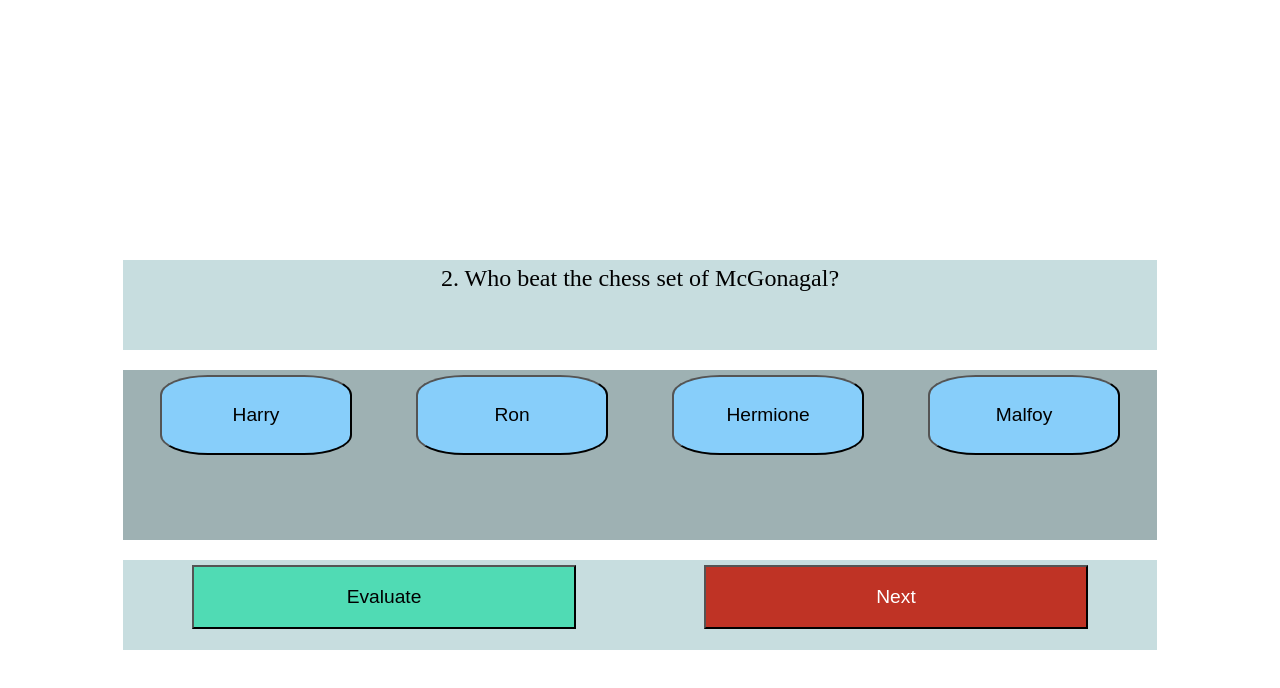
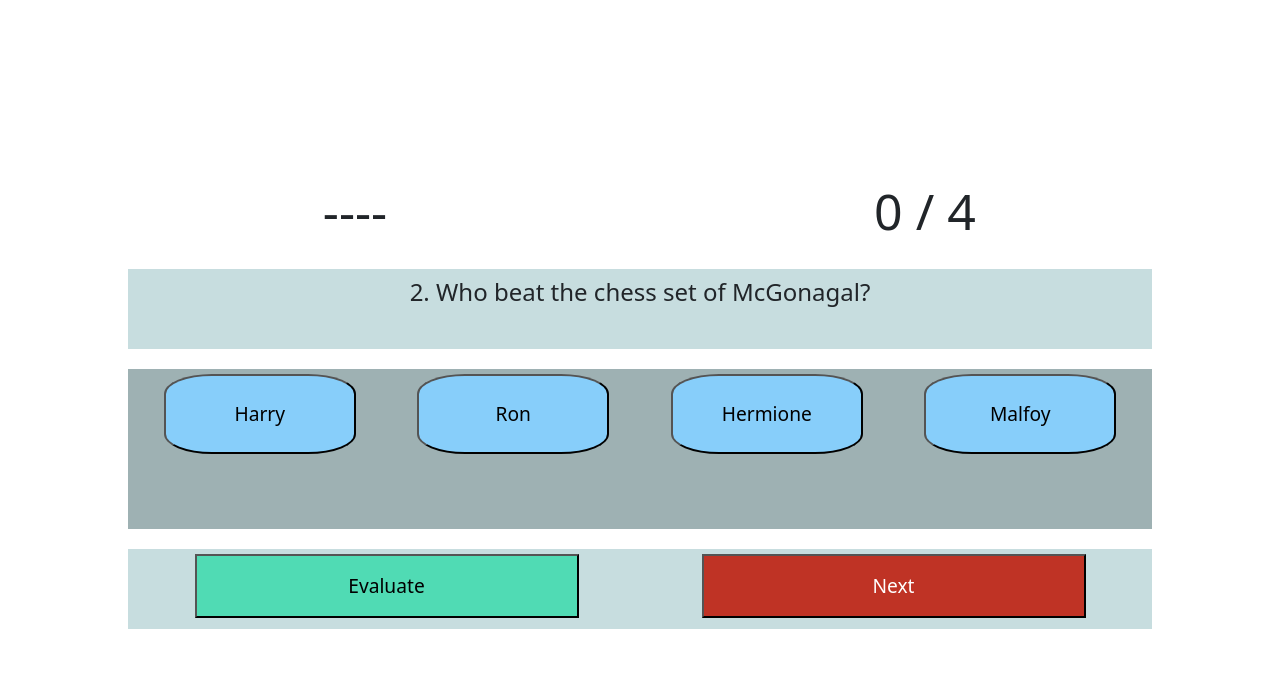
Before and after one commit to sultanhusnoo/practise_js, a plain HTML site: page practise_quiz_1/index.html in a window 1280 px wide. Both pictures are taken after a click on the button "Next". Drawn offline with nearby package versions, Linux system fonts and the light colour scheme.

Commit message:
Quiz with score listed

```diff
--- a/practise_quiz_1/index.html
+++ b/practise_quiz_1/index.html
@@ -6,17 +6,21 @@
         <meta http-equiv="X-UA-Compatible" content = "IE=edge">
         <meta name="viewport" content="width=device-width, initial-scale=1.0">
         <link rel = "stylesheet" href = "style.css">
-
+        <link href="https://cdn.jsdelivr.net/npm/bootstrap@5.1.3/dist/css/bootstrap.min.css" rel="stylesheet">
     </head>
 
     <body>
         <div class="panel">
 
-            <!--- Results -->
-            <div class="result">
-            </div>
+            <!--- Results --->
+            <div class="container mt-2">
+                <div class="row">
+                  <div class="col result" id="result"></div>
+                  <div class="col result" id="score"></div>
+                </div>
+              </div>
 
-            <!--- Questions -->
+            <!--- Questions --->
             <div class="question-container" id="question">
                 Question will be here.
             </div>
@@ -31,8 +35,8 @@
 
             <!--- Navigation --->
             <div class="navigation">
-                <button class="evaluate">Evaluate</button>
-                <button class="next">Next</button>
+                <button class="evaluate" id="evaluate">Evaluate</button>
+                <button class="next" id="next">Next</button>
             </div>
 
         </div>
@@ -41,3 +45,4 @@
 </html>
 
 <script src="script.js"></script>
+<script src="https://cdn.jsdelivr.net/npm/bootstrap@5.1.3/dist/js/bootstrap.bundle.min.js"></script>
--- a/practise_quiz_1/script.js
+++ b/practise_quiz_1/script.js
@@ -2,11 +2,10 @@
 //  features that I am still working on.
 
 //  Questions
-
 const Questions = [{
         id: 0,
         q: "Who taught Harry expelliarmus?",
-        a:[ {text: "Snape", isCorrect: true, isSelected: false},
+        a:[ {text: "Snape", isCorrect: true},
             {text: "Lockart", isCorrect: false},
             {text: "Umbridge", isCorrect: false},
             {text: "Trelawney", isCorrect: false}]
@@ -26,20 +25,38 @@ const Questions = [{
             {text: "Myrtle", isCorrect: false},
             {text: "Tom", isCorrect: true },
             {text: "Ginny", isCorrect: false}]
+    },
+    {
+        id: 3,
+        q: "What is the first horcrux destroyed?",
+        a:[ {text: "Locket", isCorrect: false},
+            {text: "Harry", isCorrect: false},
+            {text: "Cup", isCorrect: false},
+            {text: "Diary", isCorrect: true}]
     }
 ]
 
-// Set start
+// Set start - indicates that this is the first iteration
 var start = true;
+
+//  Variables used for score-keeping
+let user_score = 0;
+let number_of_q = 0;
 
 // Iterate
 function iterate(id){
 
-    // Getting the result display section
-    var result = document.getElementsByClassName("result");
-    result[0].innerText = "";
+    var evaluated = false;
 
-    // Getting the question
+    //  Getting the section for score display
+    var score = document.getElementById("score");
+    score.innerHTML = user_score + " / " + number_of_q;
+
+    //  Getting the result display section
+    var result = document.getElementById("result");
+    result.innerHTML = "----";
+
+    //  Getting the question
     const question = document.getElementById("question");
 
     //  Setting the question text
@@ -63,7 +80,7 @@ function iterate(id){
     opt3.value = Questions[id].a[2].isCorrect;
     opt4.value = Questions[id].a[3].isCorrect;
 
-    var selected = "";
+    var selected = false;
 
     // Show selection for opt1
     opt1.addEventListener("click", ()=>{
@@ -101,35 +118,48 @@ function iterate(id){
         selected = opt4.value;
     })
 
-    // Grabbing the evaluate button
-    const evaluate = document.getElementsByClassName("evaluate");
+    // Grabbing the evaluate button and evaluating result
+    const evaluate = document.getElementById("evaluate");
 
-    // Evaluate
-    evaluate[0].addEventListener("click", ()=>{
-        if (selected == "true"){
-            result[0].innerHTML = "True";
-            result[0].stlye.color = "green";
+    evaluate.addEventListener("click", function(){
+        if ((selected == "true")&(evaluated==false)){
+            evaluated = true;
+            result.innerHTML = "TRUE";
+            user_score++;
+            console.log(user_score);
+            score.innerHTML = String(user_score).concat(" / ", String(number_of_q));
         }
-        else {
-            result[0].innerHTML = "False";
-            result[0].stlye.color = "red    ";
+        else if (selected == "false"){
+            result.innerHTML = "False";
+            evaluated = true;
         }
     })
+
 }
 
 if (start){
+    number_of_q = Object.keys(Questions).length;
     iterate("0");
 }
 
 // Next button and method
-const next = document.getElementsByClassName("next")[0];
+const next = document.getElementById("next");
 var id = 0;
 
-next.addEventListener("click", ()=>{
+next.addEventListener("click", function(){
     start = false;
-    if (id<2){
+    if (id < (number_of_q - 1))
+    {
         id++;
         iterate(id);
-        console.log(id);
+
+        //  Clear user selection
+        opt1.style.backgroundColor = "lightskyblue";
+        opt2.style.backgroundColor = "lightskyblue";
+        opt3.style.backgroundColor = "lightskyblue";
+        opt4.style.backgroundColor = "lightskyblue";
+    }
+    else if (id == (number_of_q-1)){
+        alert("Quiz Ended. Your score is " + String(user_score) +" over " + String(number_of_q))
     }
 })
```
